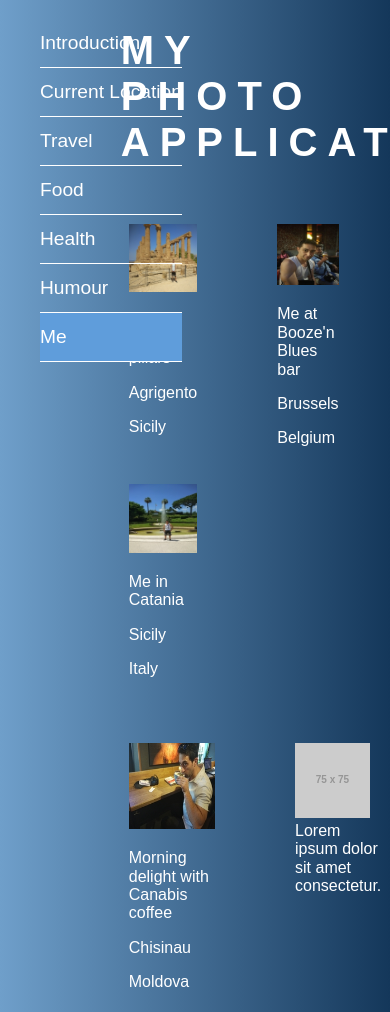
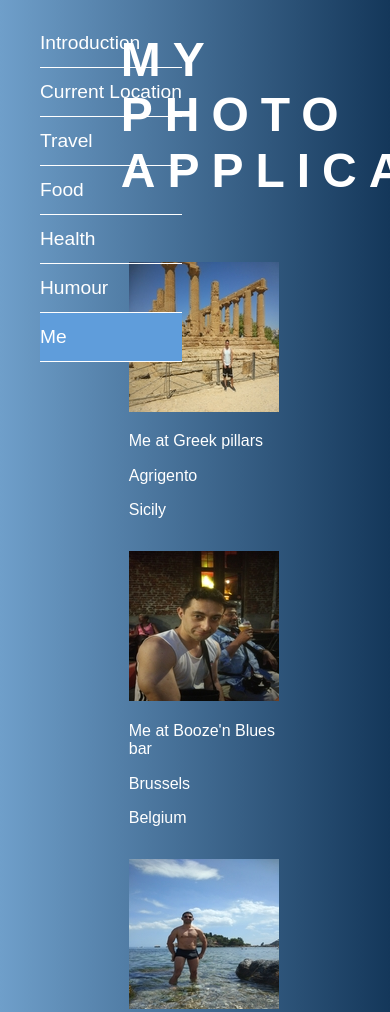
Before and after one commit to salv236/photo-app, a plain HTML site: page me.html in a window 390 px wide. Shown: the top 1012 px of the page. Drawn offline with Linux system fonts and the light colour scheme; placeholder pictures from the web are drawn by us; a web font is replaced by a local one.

Commit message:
adjusted grid-template-column which is applied to .grid-items

```diff
--- a/sass/stylesheets/_grid.scss
+++ b/sass/stylesheets/_grid.scss
@@ -4,14 +4,11 @@
     display: grid;
     grid-row-gap: 2em;
 
+
     .grid-items {
         display: grid;
-        grid-template-columns: repeat(4, 1fr);
+        grid-template-columns: repeat( auto-fill, minmax(250px, 1fr) );
         list-style: none;
-
-        @include tablet-1023px {
-            grid-template-columns: repeat(3, 1fr);
-        }
 
         .grid-items-figure {
             @include transitionImages();
--- a/sass/stylesheets/_heading.scss
+++ b/sass/stylesheets/_heading.scss
@@ -7,9 +7,5 @@
         text-transform: uppercase;
         font-size: 3em;
         letter-spacing: 0.25em;
-
-        @include tablet-1070px {
-            font-size: 2.5em;
-        }
     }
 }
--- a/sass/stylesheets/_responsive.scss
+++ b/sass/stylesheets/_responsive.scss
@@ -1,11 +1,11 @@
-@mixin tablet-1070px {
-    @media screen and (max-width: 1070px) {
-        @content;
-    }
-}
+// @mixin tablet-1070px {
+//     @media screen and (max-width: 1070px) {
+//         @content;
+//     }
+// }
 
-@mixin tablet-1023px {
-    @media screen and (max-width: 1023px) {
-        @content;
-    }
-}
+// @mixin tablet-1023px {
+//     @media screen and (max-width: 1023px) {
+//         @content;
+//     }
+// }
```
Also changed, not shown: css/style.css, 1 other file.
